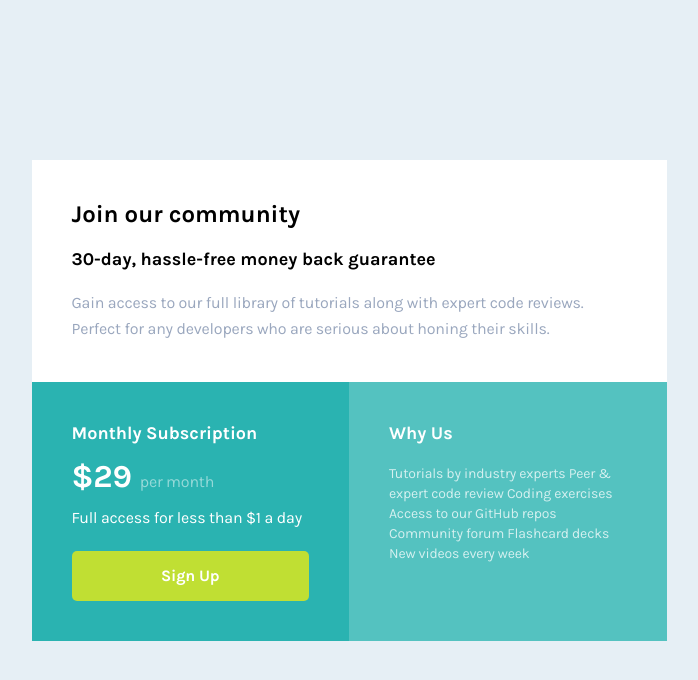
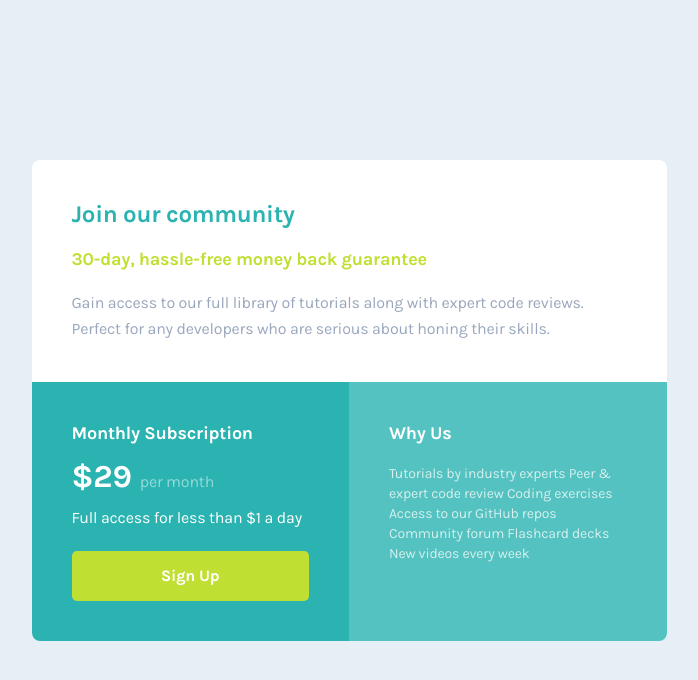
Before and after one commit to Shahbaaz92/single-price-grid-component-master, a plain HTML site: page index.html in a window 1280 px wide. Shown: the whole page, without its empty margins (291-989 px from the left). Drawn offline with Linux system fonts and the light colour scheme.

Commit message:
Update style.css

```diff
--- a/style.css
+++ b/style.css
@@ -20,6 +20,8 @@ body {
   flex-direction: column;
   justify-content: space-around;
   font-family: "Karla", sans-serif;
+  border-radius: 8px;
+  overflow: hidden;
 }
 header {
   display: flex;
@@ -32,10 +34,13 @@ header {
 h1 {
   font-size: 24px;
   font-weight: 700;
+  letter-spacing: -0.3px;
+  color: #2ab3b1;
 }
 h2 {
   font-size: 18px;
   font-weight: 700;
+  letter-spacing: -0.22px;
 }
 p {
   font-size: 16px;
@@ -45,6 +50,9 @@ p {
 }
 header p {
   color: #9aa7be;
+}
+header h2 {
+  color: #c0df33;
 }
 
 main {
@@ -100,7 +108,7 @@ button {
   border-radius: 5px;
 }
 
-@media screen and (max-width: 500px) {
+@media screen and (max-width: 650px) {
   body {
     padding: 30px;
     height: auto;
```
